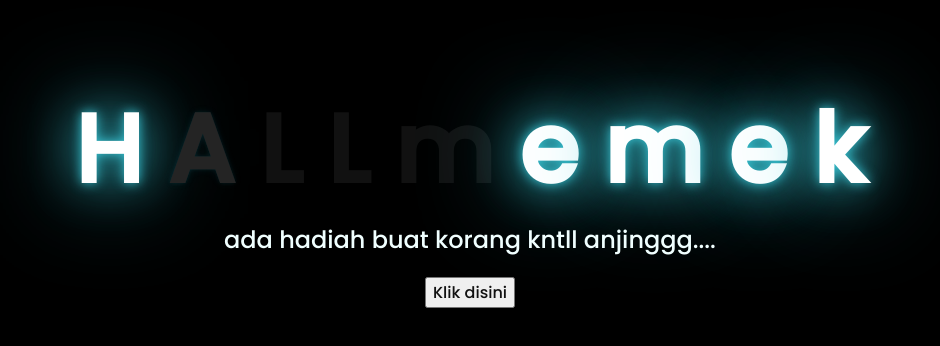
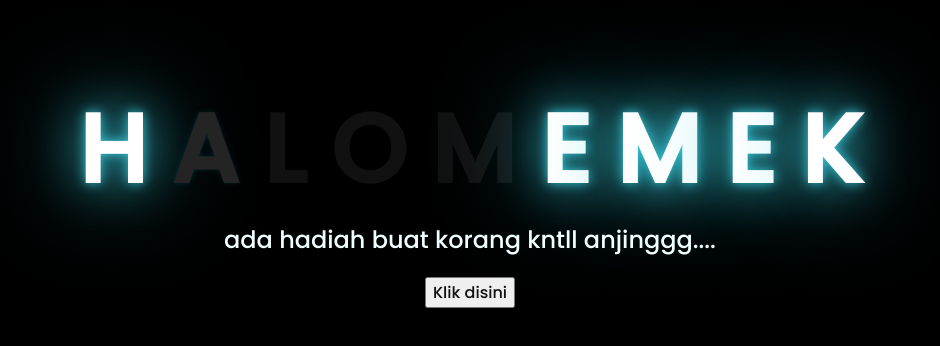
Before and after one commit to ogaaa12/bungawindy.github.io, a plain HTML site: page index.html in a window 1280 px wide. Shown: the part 216-562 px from the top of the page, without its empty margins (178-1118 px from the left). Drawn offline with Linux system fonts and the light colour scheme.

Commit message:
Update index.html

```diff
--- a/index.html
+++ b/index.html
@@ -14,12 +14,12 @@
         <span>H</span>
         <span>A</span>
         <span>L</span>
-        <span>L</span>
-        <span>m</span>
-        <span>e</span>
-        <span>m</span>
-        <span>e</span>
-        <span>k</span>
+        <span>O</span>
+        <span>M</span>
+        <span>E</span>
+        <span>M</span>
+        <span>E</span>
+        <span>K</span>
     </div>
     <div class="description">
         <span>ada hadiah buat korang kntll anjinggg....</span>
```
